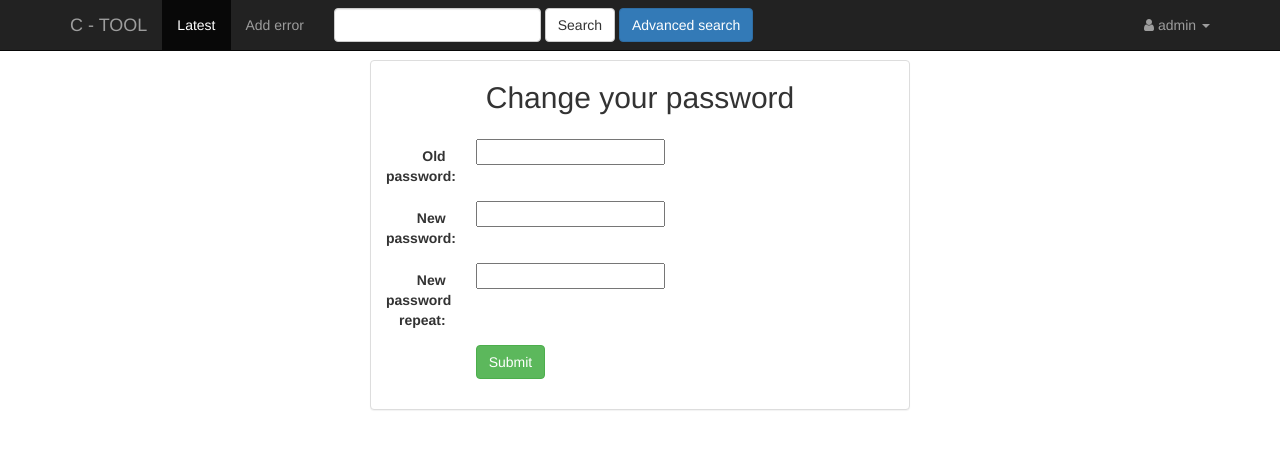
After one commit to dariusz-adler/c-tool, a Django app: page /change_password/ in a window 1280 px wide. The commit adds this page. Shown: the top 449 px of the page. Run offline with Django 3.2, Linux system fonts and the light colour scheme; a user stored in the database is signed in; some libraries are stand-ins or nearby versions.

Commit message:
password change functionallity(beta)

```diff
--- a/errors/templates/errors/base.html
+++ b/errors/templates/errors/base.html
@@ -35,18 +35,30 @@
                 <input type="text" class="form-control" name="q" value="">
             </div>
             <button type="submit" class="btn btn-default">Search</button>
-        <a class=" btn btn-primary" href="{% url 'error:advanced_search' %}" >Advanced search</a>
+            <a class=" btn btn-primary" href="{% url 'error:advanced_search' %}">Advanced search</a>
         </form>
 
         <!-- right items -->
         <ul class="nav navbar-nav navbar-right">
-            <li>
-                {% if user.is_authenticated %}
-                    <a href="{% url 'error:logout_user' %}">Logout</a>
-                {% else %}
+            {% if user.is_authenticated %}
+                <li class="dropdown">
+                    <a href="#" class="dropdown-toggle" data-toggle="dropdown" aria-expanded="false"><i
+                            class="fa fa-user"></i> {{ current_user }} <b class="caret"></b></a>
+                    <ul class="dropdown-menu">
+                        <li>
+                            <a href="{% url 'error:change_password' %}"><i class="fa fa-fw fa-key"></i> Change password</a>
+                        </li>
+                        <li class="divider"></li>
+                        <li>
+                            <a href="{% url 'error:logout_user' %}"><i class="fa fa-fw fa-power-off"></i> Log Out</a>
+                        </li>
+                    </ul>
+                </li>
+            {% else %}
+                <li>
                     <a href="{% url 'error:login_user' %}">Login</a>
-                {% endif %}
-            </li>
+                </li>
+            {% endif %}
         </ul>
 
     </div>
--- /dev/null
+++ b/errors/templates/errors/change_password.html
@@ -0,0 +1,57 @@
+{% extends 'errors/base.html' %}
+{% block title %}Change your password{% endblock %}
+{% block login_active %}active{% endblock %}
+
+{% block body %}
+<div class="container-fluid">
+
+    <div class="container">
+        <div class="col-md-offset-3 col-md-6">
+            <div class="panel panel-default">
+                <div class="panel-head">
+                    <h2 style="text-align: center">Change your password </h2>
+                </div>
+                <div class="panel-body">
+                    {% if error_message %}
+                        <p><strong>{{ error_message }}</strong></p>
+                    {% endif %}
+                    <form class="form-horizontal" role="form" action="{% url 'error:change_password' %}" method="post" enctype="multipart/form-data">
+                        {% csrf_token %}
+                        <div class="form-group">
+                            <label class="control-label col-sm-2" for="id_old_password">
+                                Old password:
+                            </label>
+                            <div class="col-sm-10">
+                                <input id="id_old_password" maxlength="30" name="old_password" required="" type="password">
+                            </div>
+                        </div>
+                        <div class="form-group">
+                            <label class="control-label col-sm-2" for="id_new_password">
+                                New password:
+                            </label>
+                            <div class="col-sm-10">
+                                <input id="id_new_password" maxlength="30" name="new_password" required="" type="password">
+                            </div>
+                        </div>
+                        <div class="form-group">
+                            <label class="control-label col-sm-2" for="id_new_password_repeat">
+                                New password repeat:
+                            </label>
+                            <div class="col-sm-10">
+                                <input id="id_new_password_repeat" maxlength="30" name="new_password_repeat" required="" type="password">
+                            </div>
+                        </div>
+                        <div class="form-group">
+                            <div class="col-sm-offset-2 col-sm-10">
+                                <button type="submit" class="btn btn-success">Submit</button>
+                            </div>
+                        </div>
+                    </form>
+                </div>
+            </div>
+        </div>
+    </div>
+
+</div>
+
+{% endblock %}
--- a/errors/urls.py
+++ b/errors/urls.py
@@ -28,4 +28,6 @@ urlpatterns = [
 
 	# /createcopy/[copy-id]
     url(r'^createcopy/(?P<error_id>[0-9]+)/$', views.create_copy, name='create_copy'),
+
+    url(r'^change_password/$', views.change_password, name='change_password'),
 ]
--- a/errors/views.py
+++ b/errors/views.py
@@ -1,7 +1,5 @@
-from .forms import ErrorForm, UserCommentForm, EditErrorForm, HistoryForm
-from django.shortcuts import get_object_or_404
-from .forms import SearchForm
-from django.shortcuts import render
+from .forms import ErrorForm, UserCommentForm, EditErrorForm, HistoryForm, SearchForm
+from django.shortcuts import get_object_or_404, render
 from .models import Error
 from django.core.urlresolvers import reverse
 from django.http import HttpResponseRedirect
@@ -14,6 +12,7 @@ from django.contrib.auth.decorators import login_required
 from ctool import settings
 from django.core import serializers
 from copy import deepcopy
+from django.contrib.auth.models import User
 
 
 def post_errors_to_session(request, errors):
@@ -32,8 +31,26 @@ def get_errors_from_session(request):
 
     return errors
 
+@login_required
+def change_password(request):
+    next = request.GET.get('next', 'change_password/')
+    if request.method == "POST":
+        old_pass = request.POST['old_password']
+        new_pass = request.POST['new_password']
+        new_pass_repeat = request.POST['new_password_repeat']
+        user = User.objects.get(username__exact=request.user)
+        if user.check_password(old_pass) and new_pass == new_pass_repeat:
+            user.set_password(new_pass)
+            user.save()
+            messages.success(request, 'Password has been changed')
+            return HttpResponseRedirect('/index/')
+
+
+
+    return render(request, "errors/change_password.html", {'redirect_to': next, 'current_user': request.user,},)
 
 def index(request):
+    current_user = request.user
     all_errors_list = Error.objects.order_by('-id')
     post_errors_to_session(request, all_errors_list)
     paginator = Paginator(all_errors_list, 50)
@@ -55,7 +72,7 @@ def index(request):
         return query_result
     else:
         context = {'all_errors': all_errors,
-                   'fields': Error().get_fields()}
+                   'fields': Error().get_fields(),'current_user':current_user}
 
     return render(request, 'errors/index.html', context)
 
```
